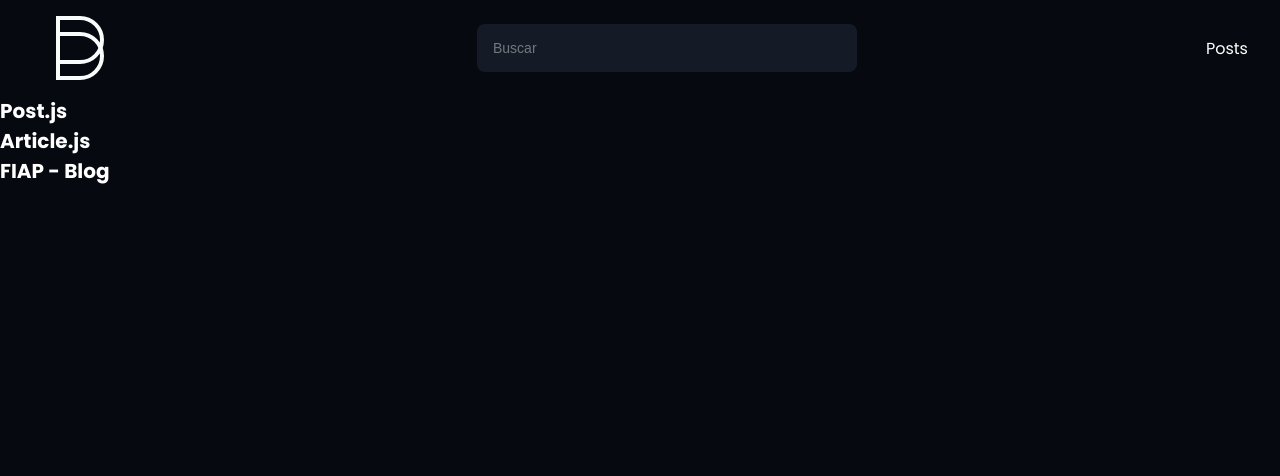
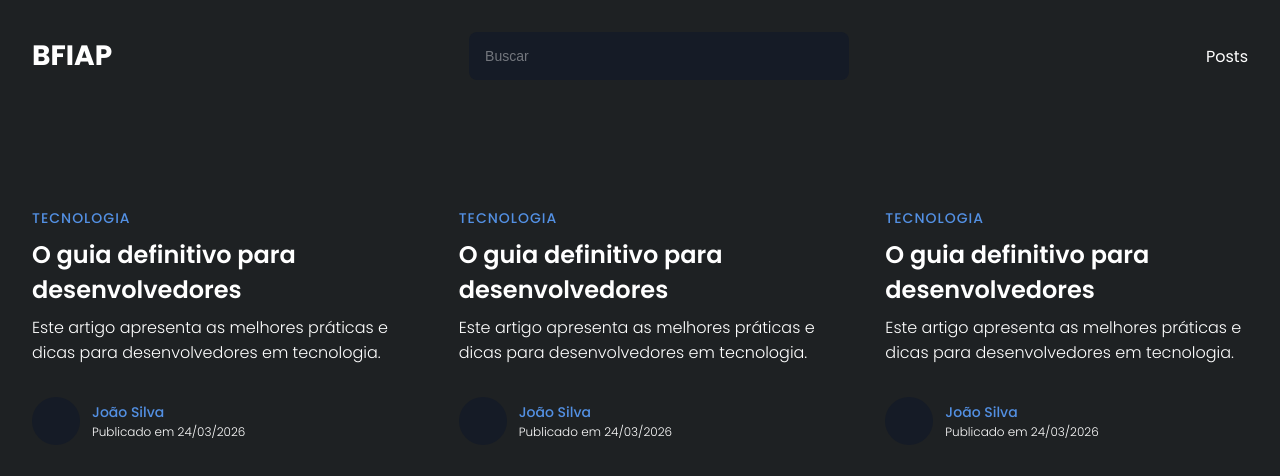
Before and after one commit to bl-comunicacao/blog-fiap-3-fase, a React (Vite) app: page / in a window 1280 px wide. Shown: the top 476 px of the page. Built offline with nearby package versions, Linux system fonts and the light colour scheme.

Commit message:
Installation json-serve in the project.

```diff
--- a/src/App.jsx
+++ b/src/App.jsx
@@ -6,7 +6,6 @@ function App() {
     <>
       <Header />
       <Article />
-      <h1>FIAP - Blog</h1>
     </>
   )
 }
--- a/src/assets/css/app.scss
+++ b/src/assets/css/app.scss
@@ -5,7 +5,13 @@
 :root {
   --white: #fff;
   --black: #000;
-  --color-background: #06090f;
+  --color-background: #1e2123;
+
+  --blue: #1b69d2;
+  --blue-light: #5390e3;
+  --blue-dark: #1357b3;
+
+  --color-primary: #da355e;
 }
 
 *,
--- a/src/components/Article/index.jsx
+++ b/src/components/Article/index.jsx
@@ -1,10 +1,17 @@
+import { Container, Items } from "./styles"
+
 import Post from "../Post"
 
 const Article = () => {
   return (
     <>
-      <Post />
-      <h1>Article.js</h1>
+      <Container>
+        <Items>
+          <Post />
+          <Post />
+          <Post />
+        </Items>
+      </Container>
     </>
   )
 }
--- /dev/null
+++ b/src/components/Article/styles.js
@@ -0,0 +1,16 @@
+import styled from "styled-components"
+
+export const Container = styled.div`
+  width: 100%;
+  max-width: 144rem;
+  margin: 0 auto;
+  padding-left: 3.2rem;
+  padding-right: 3.2rem;
+`
+
+export const Items = styled.div`
+  display: flex;
+  align-items: center;
+  justify-content: space-between;
+  gap: 6.4rem;
+`
--- a/src/components/Header/index.jsx
+++ b/src/components/Header/index.jsx
@@ -1,5 +1,7 @@
 import {
+  HeaderContainer,
   Container,
+  Items,
   Logo,
   Search,
   SearchInput,
@@ -7,13 +9,14 @@ import {
   Nav,
   NavLink,
 } from "./styles"
-import LogoSvg from "../../assets/svg/logo.svg"
 
 const Header = () => {
   return (
+    <HeaderContainer>
       <Container>
+        <Items>
           <Logo>
-        <img src={LogoSvg} alt="Blog FIAP" />
+            <h1>BFIAP</h1>
           </Logo>
 
           <Search>
@@ -30,7 +33,9 @@ const Header = () => {
               <NavLink href="#">Posts</NavLink>
             </Nav>
           </Menu>
+        </Items>
       </Container>
+    </HeaderContainer>
   )
 }
 
--- a/src/components/Header/styles.js
+++ b/src/components/Header/styles.js
@@ -1,18 +1,31 @@
 import styled from "styled-components"
 
-export const Container = styled.header`
+export const HeaderContainer = styled.header`
+  width: 100%;
+  margin-top: 3.2rem;
+  margin-bottom: 12.8rem;
+`
+
+export const Container = styled.div`
   width: 100%;
   max-width: 144rem;
-  display: flex;
-  align-items: center;
-  justify-content: space-between;
   margin: 0 auto;
   padding-left: 3.2rem;
   padding-right: 3.2rem;
 `
 
+export const Items = styled.div`
+  display: flex;
+  align-items: center;
+  justify-content: space-between;
+`
+
 export const Logo = styled.div`
-  width: 9.6rem;
+  h1 {
+    font-size: 2.8rem;
+    font-weight: 700;
+    color: var(--white);
+  }
 `
 export const Search = styled.div``
 
--- a/src/components/Post/index.jsx
+++ b/src/components/Post/index.jsx
@@ -1,5 +1,27 @@
+import { PostContainer } from "./styles"
+
 const Post = () => {
-  return <h1>Post.js</h1>
+  return (
+    <PostContainer>
+      <img src="" alt="" />
+      <span>Tecnologia</span>
+      <h3>O guia definitivo para desenvolvedores</h3>
+      <p>
+        Este artigo apresenta as melhores práticas e dicas para desenvolvedores
+        em tecnologia.
+      </p>
+
+      <div>
+        <div className="profile">
+          <img src="" alt="" />
+        </div>
+        <div>
+          <h6>João Silva</h6>
+          <p>Publicado em 24/03/2026</p>
+        </div>
+      </div>
+    </PostContainer>
+  )
 }
 
 export default Post
--- /dev/null
+++ b/src/components/Post/styles.js
@@ -0,0 +1,54 @@
+import styled from "styled-components"
+
+export const PostContainer = styled.div`
+  span {
+    font-size: 1.4rem;
+    font-weight: 500;
+    text-transform: uppercase;
+    letter-spacing: 0.1rem;
+    color: var(--blue-light);
+    margin-bottom: 0.8rem;
+    display: inline-block;
+  }
+
+  h3 {
+    font-size: 2.4rem;
+    font-weight: 600;
+    color: var(--white);
+    margin-bottom: 0.8rem;
+  }
+
+  p {
+    font-size: 1.6rem;
+    font-weight: 300;
+    color: var(--white);
+    margin-bottom: 3.2rem;
+  }
+
+  & > div {
+    display: flex;
+    align-items: center;
+    gap: 1.2rem;
+
+    .profile {
+      width: 4.8rem;
+      height: 4.8rem;
+      border-radius: 50%;
+      overflow: hidden;
+      background-color: #151b26;
+    }
+
+    h6 {
+      font-size: 1.4rem;
+      font-weight: 500;
+      color: var(--blue-light);
+    }
+
+    p {
+      font-size: 1.2rem;
+      font-weight: 300;
+      color: var(--white);
+      margin-bottom: 0;
+    }
+  }
+`
```
Lines whose indentation alone changed are shown as unchanged.
